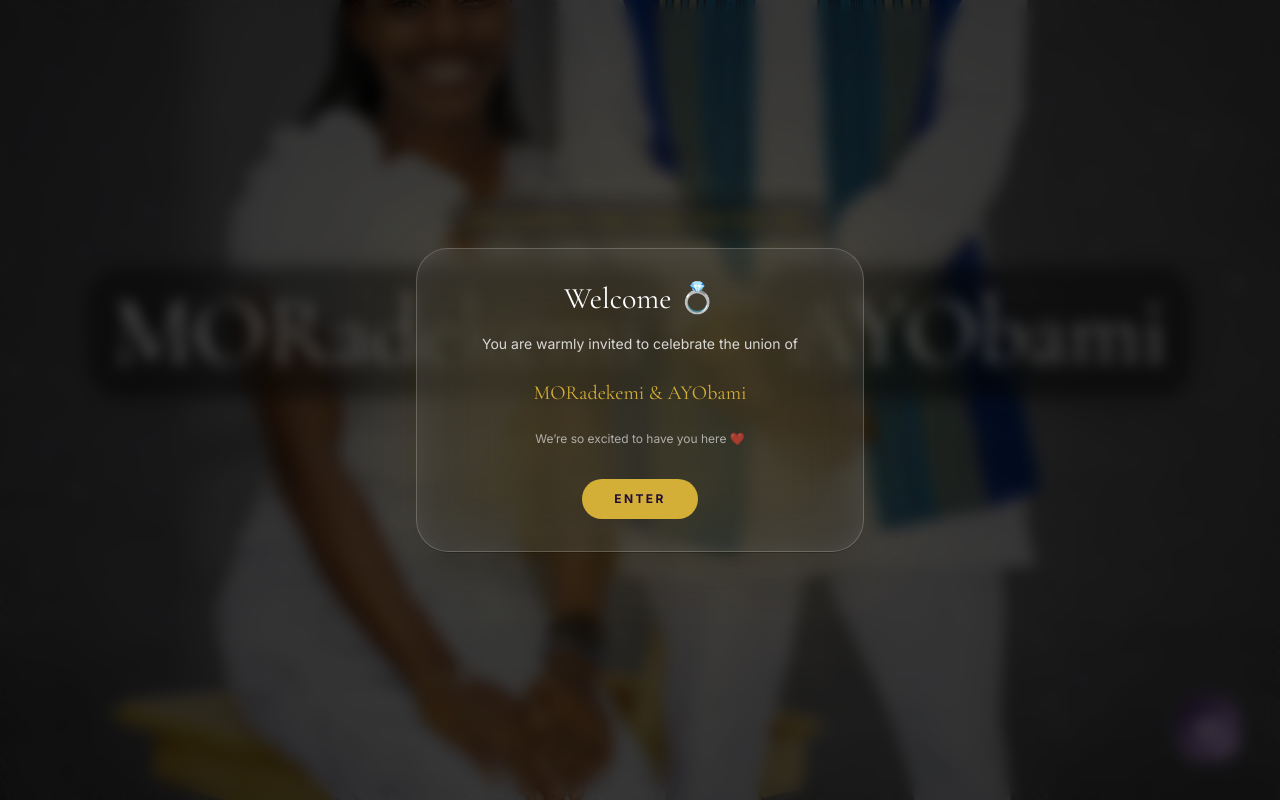
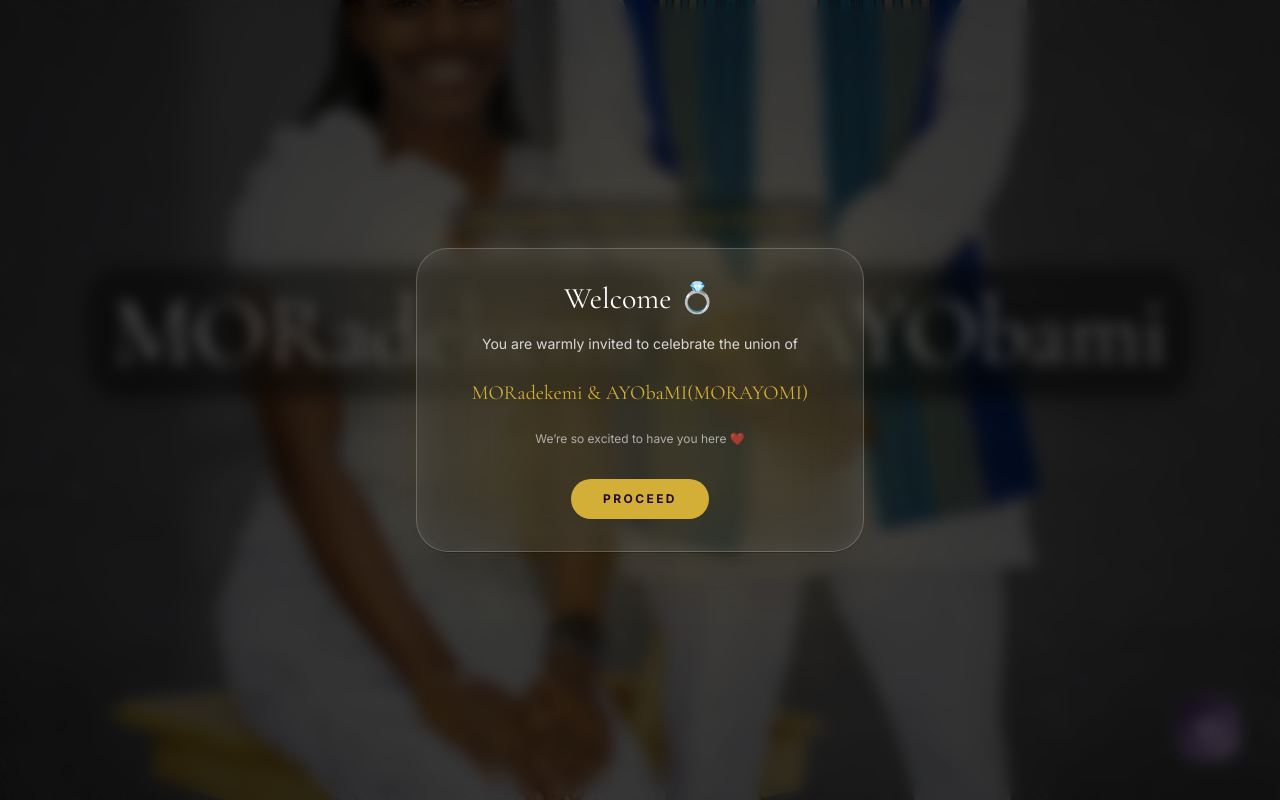
Before and after one commit to sirlawglobal/MORAYO, a Next.js app: page / in a window 1280 px wide. Shown: the top 800 px of the page. Built offline with nearby package versions, Linux system fonts and the light colour scheme; no server answers; the database is empty.

Commit message:
fix file welcomepop

```diff
--- a/app/dashboard/layout.tsx
+++ b/app/dashboard/layout.tsx
@@ -104,7 +104,7 @@ export default function DashboardLayout({ children }: { children: React.ReactNod
 
           <div className="flex items-center gap-4">
             <div className="text-right hidden sm:block">
-              <p className="text-xs font-bold text-brand-deep uppercase tracking-tighter">Morayo & Ade</p>
+              <p className="text-xs font-bold text-brand-deep uppercase tracking-tighter">MORAYOMI</p>
               <p className="text-[9px] uppercase tracking-[0.2em] text-brand-gold font-bold">Oct 2026</p>
             </div>
             <div className="w-12 h-12 bg-brand-deep/5 rounded-2xl border border-brand-lavender/10 flex items-center justify-center text-brand-deep shadow-inner">
--- a/components/WelcomePopup.tsx
+++ b/components/WelcomePopup.tsx
@@ -48,7 +48,7 @@ export default function WelcomePopup() {
               </p>
 
               <h3 className="text-xl font-serif text-brand-gold mb-6">
-                MORadekemi & AYObami
+                MORadekemi & AYObaMI(MORAYOMI)
               </h3>
 
               <p className="text-xs text-white/60 mb-8">
@@ -61,7 +61,7 @@ export default function WelcomePopup() {
                 text-xs uppercase tracking-[0.2em] font-bold
                 hover:bg-white transition-all duration-300"
               >
-                Enter
+                Proceed
               </button>
             </div>
           </motion.div>
```
